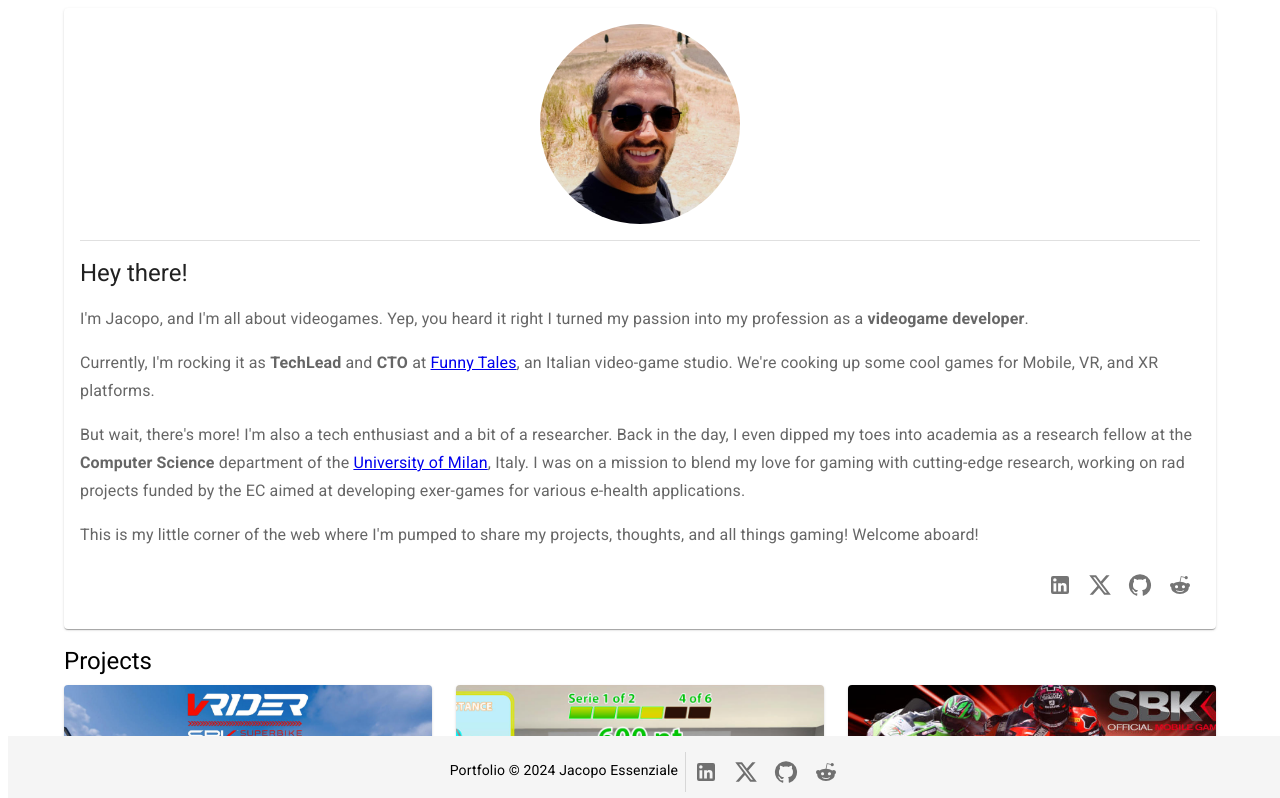
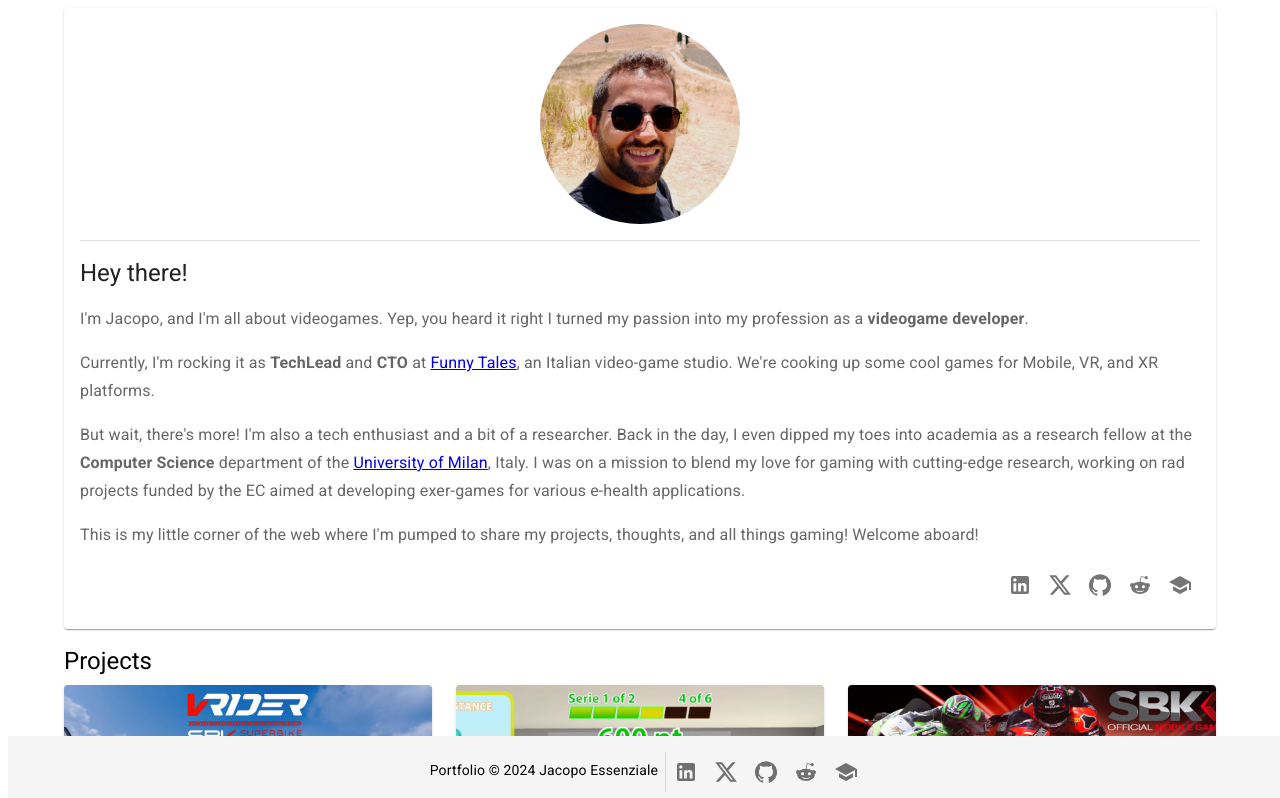
Before and after one commit to elrod/elrod.github.io, a React (Create React App) app: page / in a window 1280 px wide. Shown: the top 798 px of the page. Built offline with nearby package versions, Linux system fonts and the light colour scheme.

Commit message:
Google scholar link added to social caorousel

```diff
--- a/src/Components/SocialCarousel.js
+++ b/src/Components/SocialCarousel.js
@@ -3,6 +3,7 @@ import LinkedInIcon from '@mui/icons-material/LinkedIn';
 import GitHubIcon from '@mui/icons-material/GitHub';
 import RedditIcon from '@mui/icons-material/Reddit';
 import XIcon from '@mui/icons-material/X';
+import SchoolIcon from '@mui/icons-material/School';
 
 const SocialCarousel = () => {
     return (
@@ -19,6 +20,9 @@ const SocialCarousel = () => {
         <IconButton component={Link} href="https://www.reddit.com/user/elrod88/" target="_blank" aria-label="Reddit">
             <RedditIcon />
         </IconButton>
+        <IconButton component={Link} href="https://scholar.google.com/citations?user=lMZVH0gAAAAJ&hl=en" target="_blank" aria-label="Google Scholar">
+            <SchoolIcon />
+        </IconButton>
     </div>
     );
   };
```
